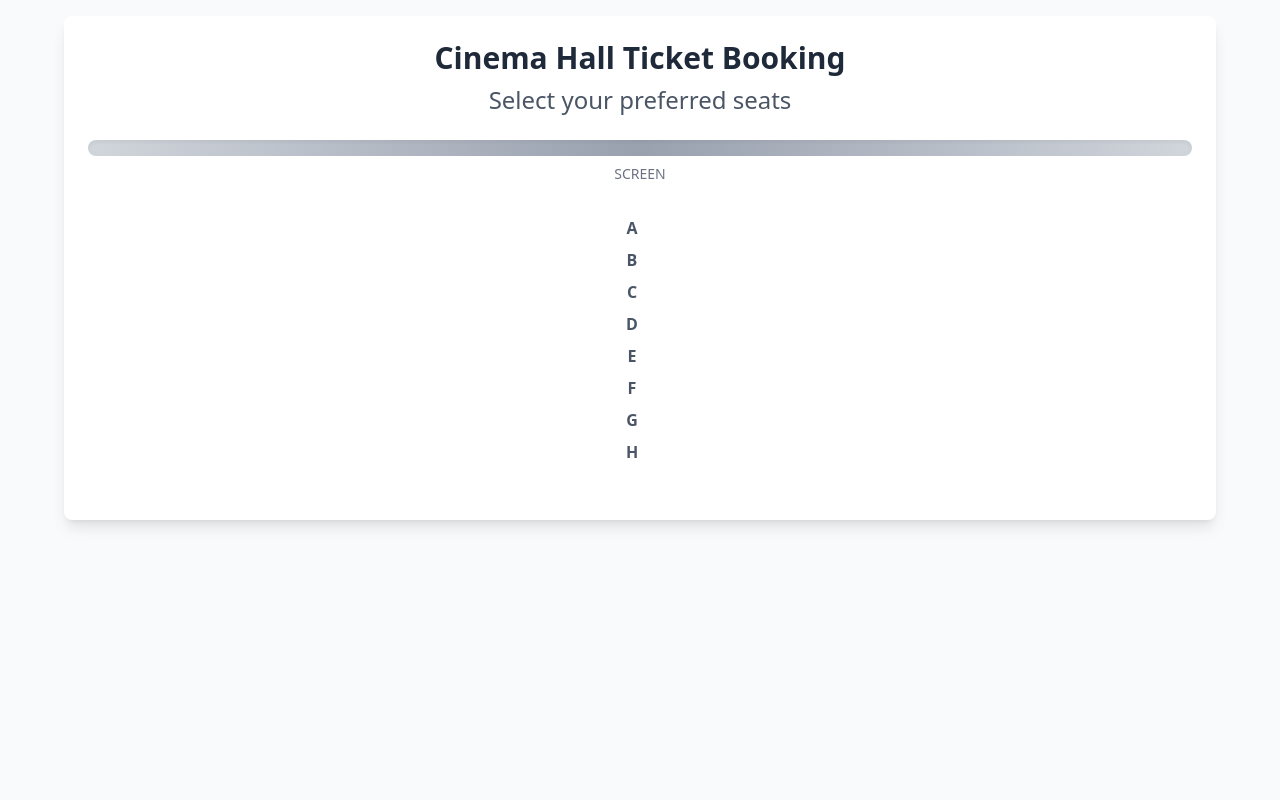
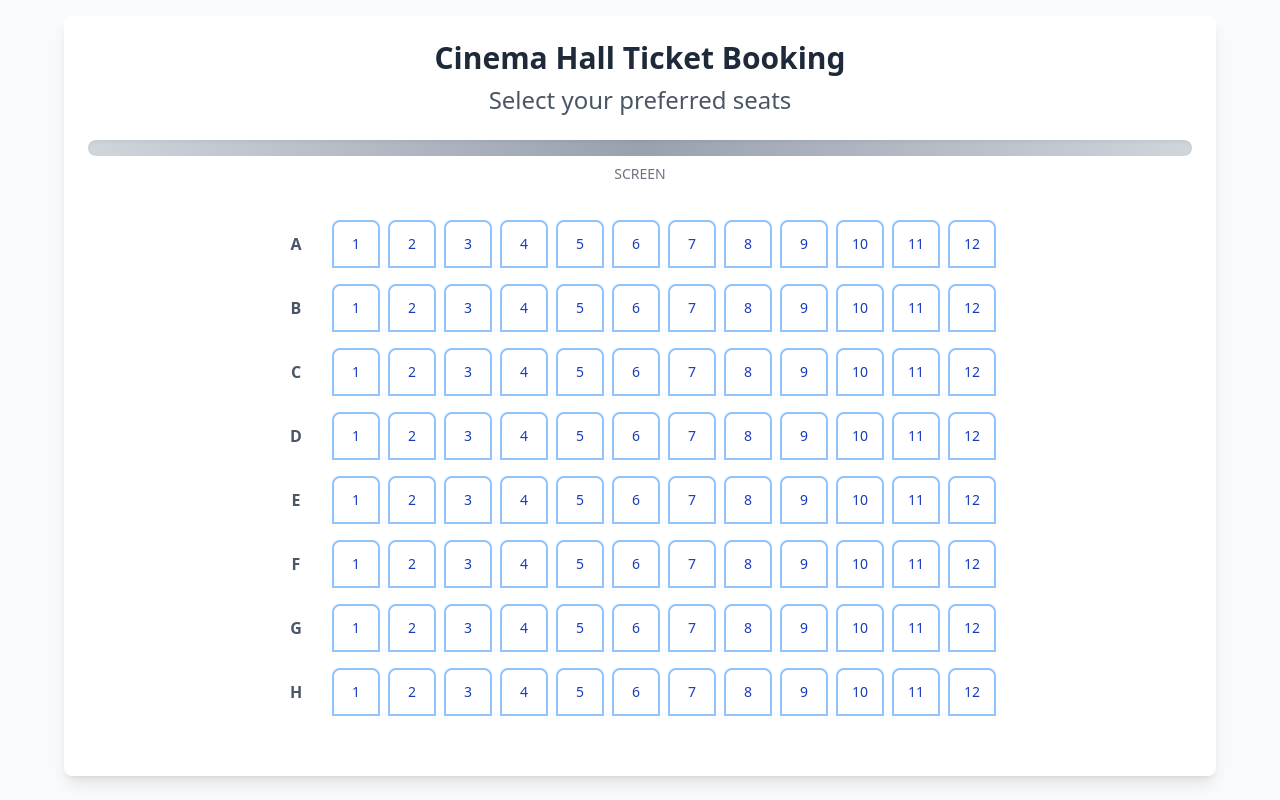
Before and after one commit to adarsh206/machine-coding-interview-questions, a React (Vite) app in the folder cinema-hall-ticket-booking/: page / in a window 1280 px wide. Built offline with nearby package versions, Linux system fonts and the light colour scheme.

Commit message:
aisle seat added

```diff
--- a/cinema-hall-ticket-booking/src/components/CinemaSeatBooking.jsx
+++ b/cinema-hall-ticket-booking/src/components/CinemaSeatBooking.jsx
@@ -53,6 +53,27 @@ const CinemaSeatBooking = ({
 
   const [seats, setSeats] = useState(initializeSeats);
 
+  const getSeatClassName = (seat) => {
+    return "w-8 h-8 sm:w-10 lg:w-12 lg:h-12 m-1 rounded-t-lg border-2 cursor-pointer" +
+    "transition-all duration-200 flex items-center justify-center text-xs sm:text-sm font-bold" +
+    "bg-blue-100 border-blue-300 text-blue-800";
+
+    // more conditions
+  };
+
+  const renderSeatSection = (seatRow, startIndex, endIndex) => {
+    return (
+    <div className='flex'>
+      {seatRow.slice(startIndex, endIndex).map((seat, index) => {
+        return <div className={getSeatClassName(seat)} key={seat.id}>
+          {" "}
+          {startIndex + index + 1}
+        </div>
+      })}
+    </div>
+    )
+  }
+
   return (
     <div className='w-full min-h-screen bg-gray-50 p-4'>
       {/** title */}
@@ -79,6 +100,9 @@ const CinemaSeatBooking = ({
                   <span className='w-8 text-center font-bold text-gray-600 mr-4'>
                     {String.fromCharCode(65 + rowIndex)}
                   </span>
+                  {renderSeatSection(row, 0, layout.aislePosition)}
+                  {/** aisle */}
+                  {renderSeatSection(row, layout.aislePosition, layout.seatsPerRow)}
                 </div>
               )
             })
```
